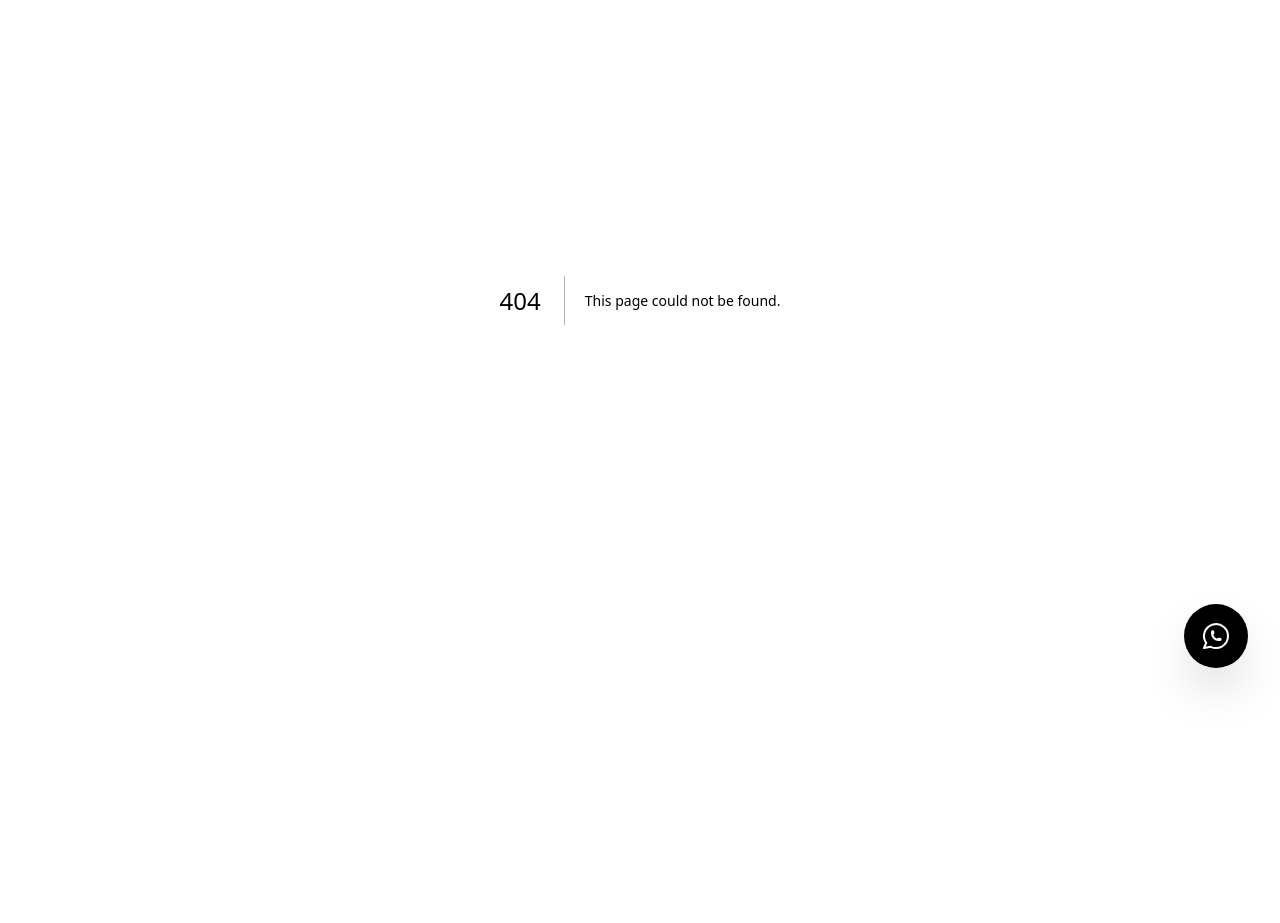
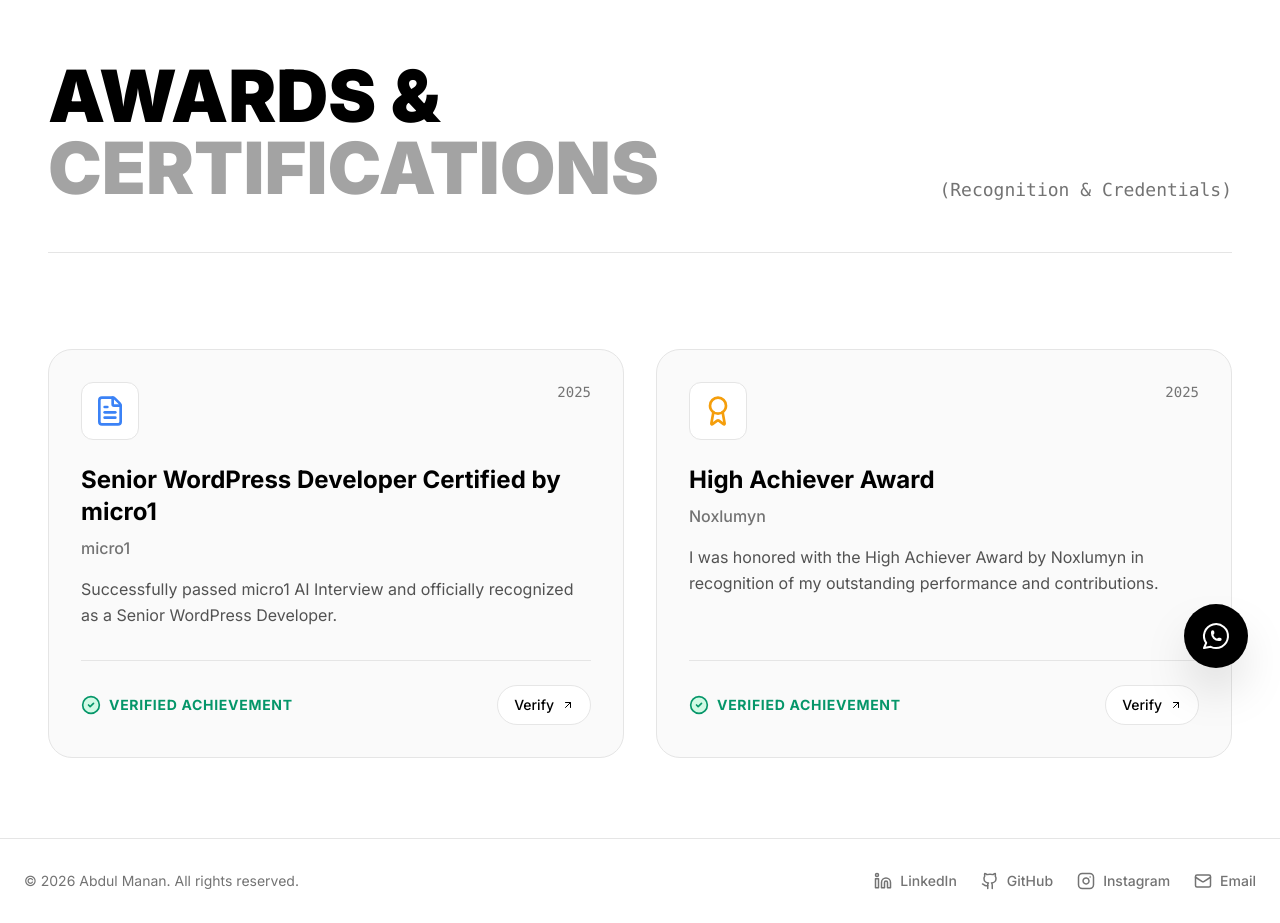
Before and after one commit to manan4641/portfolio, a Next.js app: page /awards in a window 1280 px wide. Before the commit this address had no page. Shown: the part 100-1023 px from the top of the page. Before the commit the page ends 800 px from the top, so only its background shows below. Built offline with nearby package versions, Linux system fonts and the light colour scheme.

Commit message:
Added awards page and updated dark/light icon in nav

```diff
--- a/src/app/admin/page.tsx
+++ b/src/app/admin/page.tsx
@@ -14,7 +14,7 @@ export default function AdminLogin() {
 
     const handleLogin = (e: React.FormEvent) => {
         e.preventDefault();
-        if (email === 'admin@example.com' && password === 'password') {
+        if (email === 'web.abdulmanan@gmail.com' && password === 'password') {
             localStorage.setItem('isAdmin', 'true');
             router.push('/admin/dashboard');
         } else {
--- /dev/null
+++ b/src/app/awards/AwardsClient.tsx
@@ -0,0 +1,112 @@
+"use client";
+
+import { useEffect, useRef } from "react";
+import gsap from "gsap";
+import { ScrollTrigger } from "gsap/ScrollTrigger";
+import Image from "next/image";
+import Link from "next/link";
+import { Award, FileText, ArrowUpRight, Check, CheckCircle2 } from "lucide-react";
+import Navbar from "@/components/Navbar";
+import Footer from "@/components/Footer";
+import { Button } from "@/components/ui/button";
+
+gsap.registerPlugin(ScrollTrigger);
+
+const awards = [
+    {
+        title: 'Senior WordPress Developer Certified by micro1',
+        issuer: 'micro1',
+        date: '2025',
+        description: 'Successfully passed micro1 AI Interview and officially recognized as a Senior WordPress Developer.',
+        image: '/awards/micro1Certificate.jpg', // Placeholder path
+        type: 'Certification',
+        verificationLink: 'https://drive.google.com/file/d/1PxPRrwDkN2_MW_bMSQQJkdYFL8dMe5za/view?usp=drive_link'
+    },
+    {
+        title: 'High Achiever Award',
+        issuer: 'Noxlumyn',
+        date: '2025',
+        description: 'I was honored with the High Achiever Award by Noxlumyn in recognition of my outstanding performance and contributions.',
+        image: '/awards/High-Achiver-Award.jpeg', // Placeholder path
+        type: 'Award',
+        verificationLink: 'https://drive.google.com/file/d/1CCJyS3srLcAVPSywP5T5npZmz-g5GV1K/view?usp=sharing'
+    }
+];
+
+export default function AwardsClient() {
+    const containerRef = useRef<HTMLDivElement>(null);
+
+    useEffect(() => {
+        const ctx = gsap.context(() => {
+            gsap.from(".award-card", {
+                scrollTrigger: {
+                    trigger: containerRef.current,
+                    start: "top 80%",
+                },
+                y: 50,
+                opacity: 0,
+                duration: 0.8,
+                stagger: 0.1,
+                ease: "power2.out"
+            });
+        }, containerRef);
+
+        return () => ctx.revert();
+    }, []);
+
+    return (
+        <main className="min-h-screen bg-white dark:bg-black text-black dark:text-white transition-colors">
+            <Navbar />
+
+            <section ref={containerRef} className="pt-40 pb-20 px-6 md:px-12 max-w-7xl mx-auto">
+                <div className="flex flex-col md:flex-row justify-between items-center md:items-end mb-24 border-b border-neutral-200 dark:border-neutral-800 pb-12">
+                    <h1 className="text-5xl md:text-7xl font-black uppercase leading-none text-center md:text-left">
+                        Awards &<br /><span className="text-neutral-400"> Certifications </span>
+                    </h1>
+                    <p className="text-center md:text-right text-lg font-mono mt-6 md:mt-0 text-neutral-500">
+                        (Recognition & Credentials)
+                    </p>
+                </div>
+
+                <div className="grid grid-cols-1 md:grid-cols-2 gap-8">
+                    {awards.map((item, idx) => (
+                        <div key={idx} className="award-card group p-8 rounded-3xl border border-neutral-200 dark:border-neutral-800 hover:border-neutral-400 dark:hover:border-neutral-600 transition-colors bg-neutral-50 dark:bg-neutral-900/50 flex flex-col">
+                            <div className="flex items-start justify-between mb-6">
+                                <div className="p-3 bg-white dark:bg-black rounded-xl border border-neutral-200 dark:border-neutral-800">
+                                    {item.type === 'Award' ? (
+                                        <Award className="w-8 h-8 text-amber-500" />
+                                    ) : (
+                                        <FileText className="w-8 h-8 text-blue-500" />
+                                    )}
+                                </div>
+                                <span className="font-mono text-sm text-neutral-500">{item.date}</span>
+                            </div>
+
+                            <h3 className="text-2xl font-bold mb-2">{item.title}</h3>
+                            <p className="font-medium text-neutral-500 mb-4">{item.issuer}</p>
+
+                            <p className="text-neutral-600 dark:text-neutral-400 mb-8 leading-relaxed flex-grow">
+                                {item.description}
+                            </p>
+
+                            <div className="pt-6 border-t border-neutral-200 dark:border-neutral-800 flex items-center justify-between">
+                                <div className="flex items-center gap-2 text-emerald-600 dark:text-emerald-500">
+                                    <CheckCircle2 className="w-5 h-5 fill-emerald-100 dark:fill-emerald-900/30" />
+                                    <span className="text-sm font-bold uppercase tracking-wider">Verified Achievement</span>
+                                </div>
+
+                                <Button asChild variant="outline" className="rounded-full hover:bg-neutral-200 dark:hover:bg-neutral-800 transition-colors">
+                                    <Link href={item.verificationLink} target="_blank">
+                                        Verify <ArrowUpRight className="ml-2 w-3 h-3" />
+                                    </Link>
+                                </Button>
+                            </div>
+                        </div>
+                    ))}
+                </div>
+            </section>
+
+            <Footer />
+        </main>
+    );
+}
--- /dev/null
+++ b/src/app/awards/page.tsx
@@ -0,0 +1,12 @@
+import type { Metadata } from "next";
+import AwardsClient from "./AwardsClient";
+
+export const metadata: Metadata = {
+    title: "Awards & Certifications | Abdul Manan",
+    description: "A collection of my professional certifications and awards.",
+    alternates: { canonical: "/awards" },
+};
+
+export default function Page() {
+    return <AwardsClient />;
+}
--- a/src/components/Footer.tsx
+++ b/src/components/Footer.tsx
@@ -1,14 +1,27 @@
+import { Github, Instagram, Linkedin, Mail } from "lucide-react";
+
 export default function Footer() {
     return (
         <footer className="py-8 px-6 border-t border-neutral-200 dark:border-neutral-800">
-            <div className="max-w-7xl mx-auto flex flex-col md:flex-row justify-between items-center text-sm text-neutral-500">
-                <p>&copy; {new Date().getFullYear()} Abdul Manan. All rights reserved.</p>
-                <div className="flex gap-6 mt-4 md:mt-0">
-                <p> Connect with Me:</p>
-                    <a href="https://www.linkedin.com/in/abdulmanan-dev/" target="_blank" className="hover:text-black dark:hover:text-white transition-colors">LinkedIn</a>
-                    <a href="https://github.com/manan4641" target="_blank" className="hover:text-black dark:hover:text-white transition-colors">GitHub</a>
-                    <a href="https://www.instagram.com/a.manan_/" target="_blank" className="hover:text-black dark:hover:text-white transition-colors">Instagram</a>
-                    <a href="mailto:web.abdulmanan@gmail.com" className="hover:text-black dark:hover:text-white transition-colors">Email</a>
+            <div className="max-w-7xl mx-auto flex flex-col md:flex-row justify-between items-center text-sm text-neutral-500 gap-2">
+                <p className="text-center md:text-left">&copy; {new Date().getFullYear()} Abdul Manan. All rights reserved.</p>
+                <div className="flex gap-4 md:gap-6 mt-4 md:mt-0">
+                    <a href="https://www.linkedin.com/in/abdulmanan-dev/" target="_blank" className="flex items-center gap-2 hover:text-black dark:hover:text-white transition-colors" aria-label="LinkedIn">
+                        <Linkedin size={18} />
+                        <span className="font-medium hidden md:block">LinkedIn</span>
+                    </a>
+                    <a href="https://github.com/manan4641" target="_blank" className="flex items-center gap-2 hover:text-black dark:hover:text-white transition-colors" aria-label="GitHub">
+                        <Github size={18} />
+                        <span className="font-medium hidden md:block">GitHub</span>
+                    </a>
+                    <a href="https://www.instagram.com/a.manan_/" target="_blank" className="flex items-center gap-2 hover:text-black dark:hover:text-white transition-colors" aria-label="Instagram">
+                        <Instagram size={18} />
+                        <span className="font-medium hidden md:block">Instagram</span>
+                    </a>
+                    <a href="mailto:web.abdulmanan@gmail.com" className="flex items-center gap-2 hover:text-black dark:hover:text-white transition-colors" aria-label="Email">
+                        <Mail size={18} />
+                        <span className="font-medium hidden md:block">Email</span>
+                    </a>
                 </div>
             </div>
         </footer>
--- a/src/components/Navbar.tsx
+++ b/src/components/Navbar.tsx
@@ -12,6 +12,7 @@ const navItems = [
     { name: "About", href: "/about" },
     { name: "Services", href: "/services" },
     { name: "Portfolio", href: "/portfolio" },
+    { name: "Awards", href: "/awards" },
     { name: "Blog", href: "/blog" },
     { name: "Contact", href: "/contact" },
 ];
--- a/src/components/ThemeToggle.tsx
+++ b/src/components/ThemeToggle.tsx
@@ -1,28 +1,78 @@
 'use client';
 
 import { useTheme } from 'next-themes';
-import { Sun, Moon } from 'lucide-react';
-import { useEffect, useState } from 'react';
+import { Sun, Moon, Monitor, Check } from 'lucide-react';
+import { useEffect, useState, useRef } from 'react';
 import { Button } from '@/components/ui/button';
+import { cn } from '@/lib/utils';
 
 export default function ThemeToggle() {
-    const { theme, setTheme, resolvedTheme } = useTheme();
+    const { theme, setTheme } = useTheme();
     const [mounted, setMounted] = useState(false);
+    const [isOpen, setIsOpen] = useState(false);
+    const dropdownRef = useRef<HTMLDivElement>(null);
 
     useEffect(() => setMounted(true), []);
+
+    useEffect(() => {
+        const handleClickOutside = (event: MouseEvent) => {
+            if (dropdownRef.current && !dropdownRef.current.contains(event.target as Node)) {
+                setIsOpen(false);
+            }
+        };
+
+        if (isOpen) {
+            document.addEventListener('mousedown', handleClickOutside);
+        }
+
+        return () => {
+            document.removeEventListener('mousedown', handleClickOutside);
+        };
+    }, [isOpen]);
 
     if (!mounted) return <div className="w-9 h-9" />;
 
     return (
+        <div className="relative" ref={dropdownRef}>
             <Button
                 variant="ghost"
                 size="icon"
-            onClick={() => setTheme(resolvedTheme === "dark" ? "light" : "dark")}
+                onClick={() => setIsOpen(!isOpen)}
                 className="rounded-full w-10 h-10 hover:bg-neutral-100 dark:hover:bg-neutral-800 transition-colors relative"
                 aria-label="Toggle Theme"
             >
-            <Sun className="h-[1.2rem] w-[1.2rem] rotate-90 scale-0 transition-all dark:rotate-0 dark:scale-100 absolute text-black dark:text-white" />
-            <Moon className="h-[1.2rem] w-[1.2rem] rotate-0 scale-100 transition-all dark:-rotate-90 dark:scale-0 absolute text-black dark:text-white" />
+                <Sun className="h-[1.2rem] w-[1.2rem] rotate-0 scale-100 transition-all dark:-rotate-90 dark:scale-0 absolute text-black dark:text-white" />
+                <Moon className="h-[1.2rem] w-[1.2rem] rotate-90 scale-0 transition-all dark:rotate-0 dark:scale-100 absolute text-black dark:text-white" />
             </Button>
+
+            {/* Dropdown Menu */}
+            {isOpen && (
+                <div className="absolute right-0 top-full mt-2 w-36 rounded-xl border border-neutral-200 dark:border-neutral-800 bg-white dark:bg-black shadow-lg py-1 z-50 overflow-hidden animate-in fade-in zoom-in-95 duration-200">
+                    {[
+                        { name: 'Light', value: 'light', icon: Sun },
+                        { name: 'Dark', value: 'dark', icon: Moon },
+                        { name: 'System', value: 'system', icon: Monitor },
+                    ].map((item) => (
+                        <button
+                            key={item.value}
+                            onClick={() => {
+                                setTheme(item.value);
+                                setIsOpen(false);
+                            }}
+                            className={cn(
+                                "flex w-full items-center gap-3 px-4 py-2.5 text-sm font-medium transition-colors hover:bg-neutral-100 dark:hover:bg-neutral-900",
+                                theme === item.value ? "text-primary" : "text-neutral-600 dark:text-neutral-400"
+                            )}
+                        >
+                            <item.icon className="h-4 w-4" />
+                            {item.name}
+                            {theme === item.value && (
+                                <Check className="ml-auto h-3 w-3" />
+                            )}
+                        </button>
+                    ))}
+                </div>
+            )}
+        </div>
     );
 }
```
Also changed, not shown: src/app/awards/High-Achiver-Award.jpeg (added), src/app/awards/micro1Certificate.jpg (added). Lines whose indentation alone changed are shown as unchanged.
